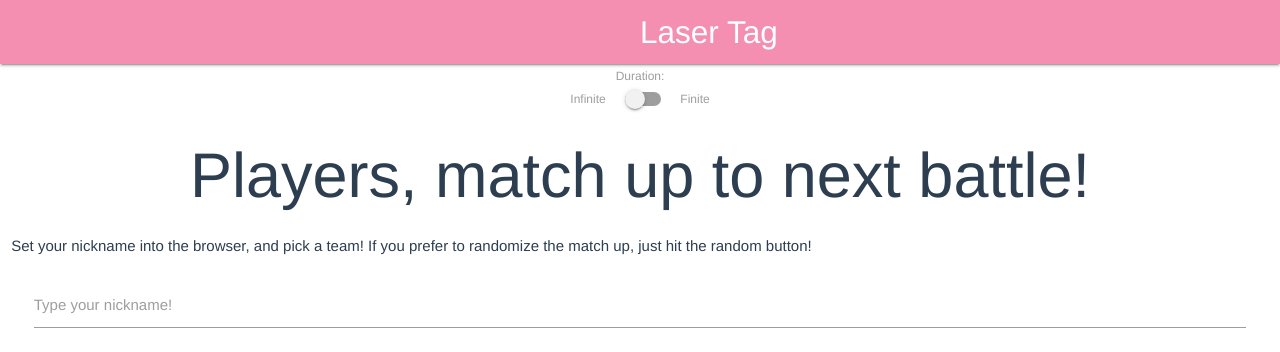
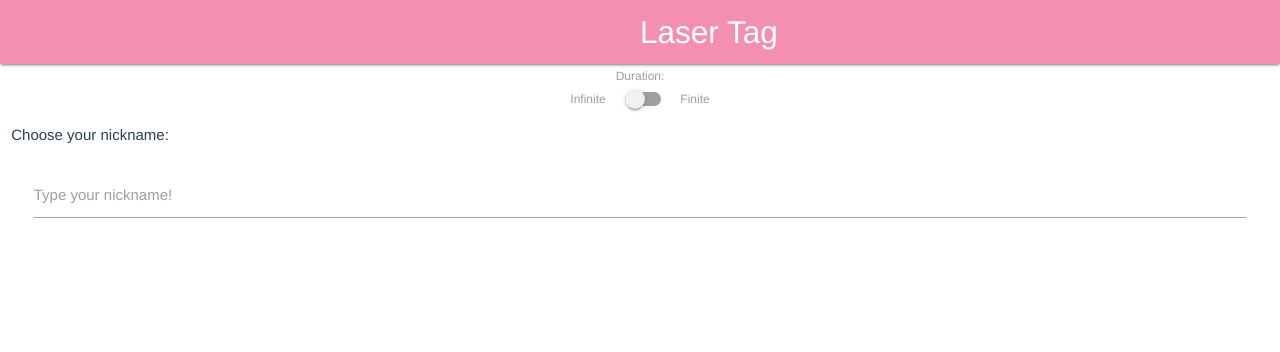
Before and after one commit to CoreDumped-ETSISI/FrontCoreTag, a Vue app: page / in a window 1280 px wide. Both pictures are taken after a click on the link "MATCH!". Shown: the top 352 px of the page. Built offline with nearby package versions, Linux system fonts and the light colour scheme.

Commit message:
Changing the descriptions in the file

```diff
--- a/src/components/MatchPlayers.vue
+++ b/src/components/MatchPlayers.vue
@@ -1,8 +1,6 @@
 <<template>
     <div class="teamMatchup">
-      <h1>Players, match up to next battle!</h1>
-      <p>Set your nickname into the browser, and pick a team!
-        If you prefer to randomize the match up, just hit the random button!</p>
+      <p>Choose your nickname: </p>
 
       <div class="row">
         <div class="col s12">
```
